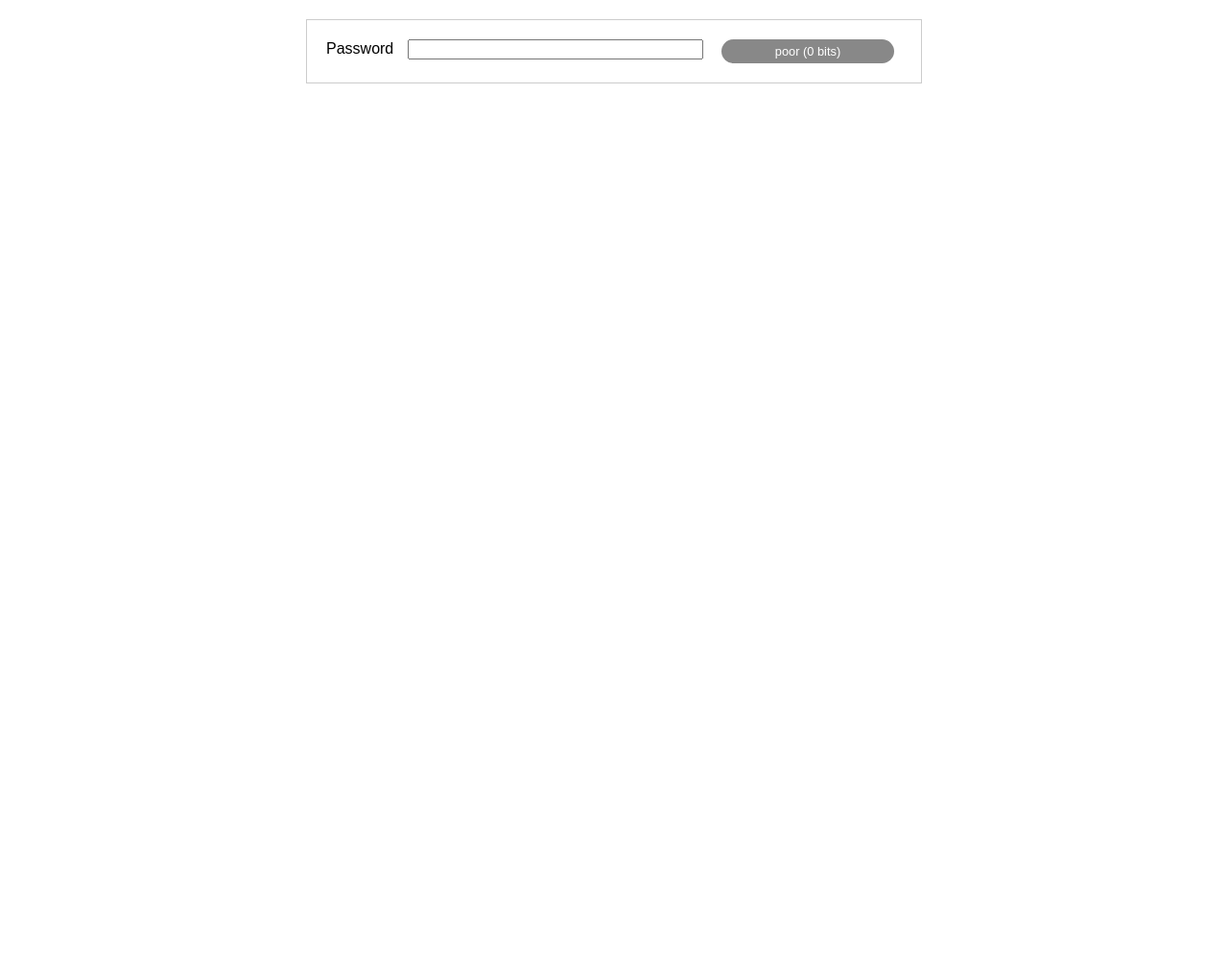
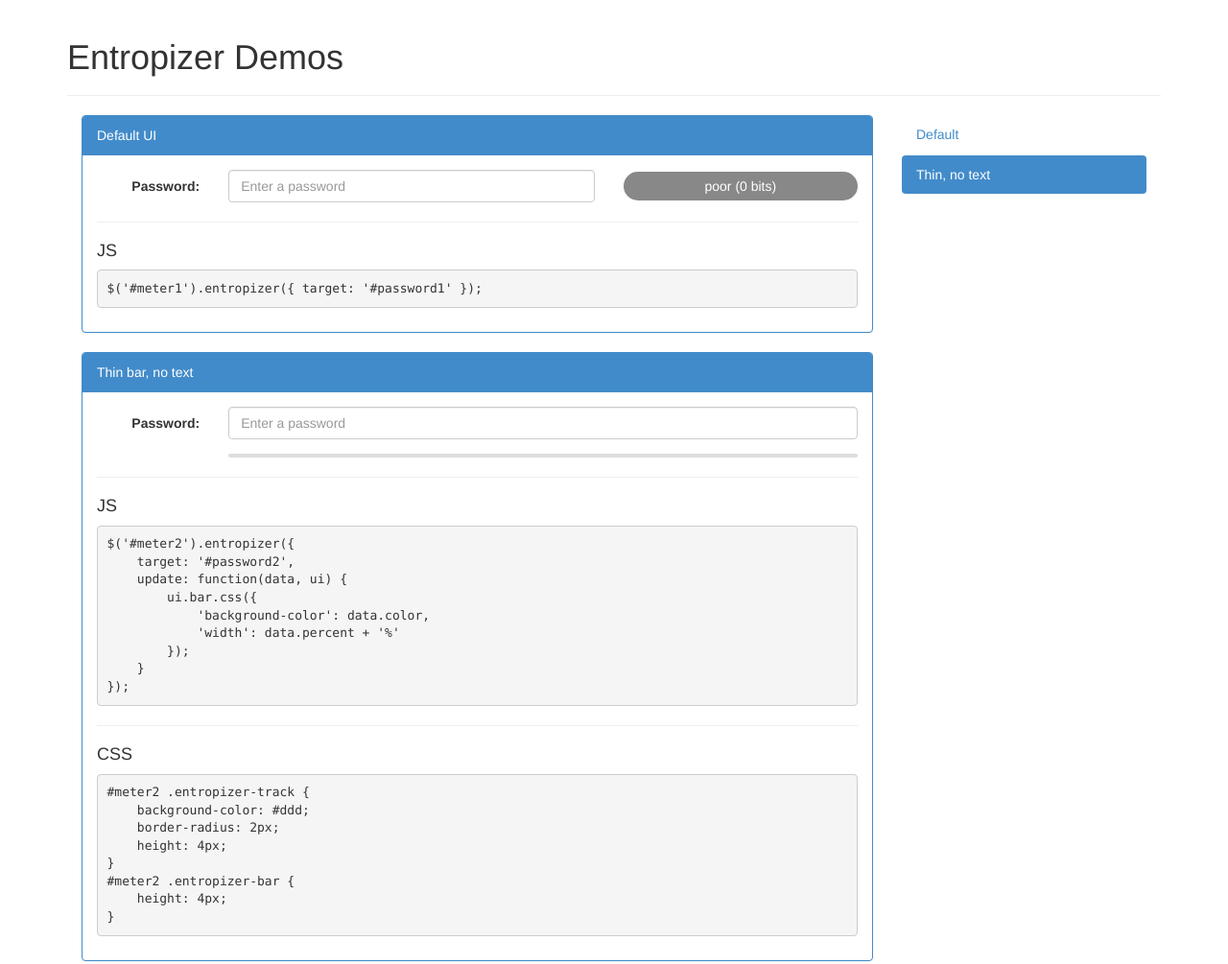
Before and after one commit to jreesuk/jquery-entropizer, a website: page index.html in a window 1280 px wide. Shown: the whole page at 96% size. Before the commit the page ends 800 px from the top, so only its background shows below. Drawn offline with Linux system fonts and the light colour scheme.

Commit message:
Added some better demos

```diff
--- a/index.html
+++ b/index.html
@@ -1,52 +1,125 @@
 <!DOCTYPE html>
 <html xmlns="http://www.w3.org/1999/xhtml">
 <head>
-    <title>jQuery Entropizer demo</title>
+    <title>jQuery Entropizer demos</title>
+    <link rel="stylesheet" href="lib/bootstrap.min.css" />
     <script type="text/javascript" src="lib/jquery.js"></script>
     <script type="text/javascript" src="lib/entropizer.js"></script>
+    <script type="text/javascript" src="lib/bootstrap.min.js"></script>
     <script type="text/javascript" src="dist/js/jquery-entropizer.min.js"></script>
     <link type="text/css" rel="stylesheet" href="dist/css/jquery-entropizer.min.css" />
-    <script type="text/javascript">
-        $(function() {
-            $('#meter').entropizer();
-        });
-    </script>
     <style type="text/css">
-        body {
-            font-family: Arial, Verdana, sans-serif;
+        #meter1 {
+            padding-top: 2px;
         }
-        .wrapper {
-            width: 600px;
-            margin: 20px auto;
-            border: 1px solid #ccc;
-            padding: 20px;
+        #meter2 .entropizer-track {
+            background-color: #ddd;
+            border-radius: 2px;
+            height: 4px;
         }
-        label {
-            width: 400px;
-            float: left;
-        }
-        #pwd {
-            width: 300px;
-            margin-left: 10px;
-        }
-        #meter {
-            width: 180px;
-            float: right;
-            padding: 0 8px;
-        }
-        .clear {
-            clear: both;
+        #meter2 .entropizer-bar {
+            height: 4px;
         }
     </style>
 </head>
-<body>
-    <div class="wrapper">
-        <label>
-            Password
-            <input type="password" id="pwd" />
-        </label>
-        <div id="meter"></div>
-        <div class="clear"></div>
+<body data-spy="scroll" data-target="#sidebar">
+    <div id="top" class="container">
+        <div class="page-header">
+            <h1>Entropizer Demos</h1>
+        </div>
+        <div class="col-md-9">
+            <div id="default" class="panel panel-primary">
+                <div class="panel-heading">
+                    Default UI
+                </div>
+                <div class="panel-body">
+                    <form class="form-horizontal">
+                        <div class="form-group">
+                            <label for="password1" class="col-md-2 control-label">Password:</label>
+                            <div class="col-md-6">
+                                <input type="password" id="password1" class="form-control" placeholder="Enter a password" />
+                            </div>
+                            <div class="col-md-4" id="meter1">
+                            </div>
+                        </div>
+                    </form>
+                    <hr />
+                    <h4>JS</h4>
+                    <pre>
+$('#meter1').entropizer({ target: '#password1' });
+</pre>
+                    <script type="text/javascript">
+                        $('#meter1').entropizer({ target: '#password1' });
+                    </script>
+                </div>
+            </div>
+
+            <div id="thin" class="panel panel-primary">
+                <div class="panel-heading">
+                    Thin bar, no text
+                </div>
+                <div class="panel-body">
+                    <form class="form-horizontal">
+                        <div class="form-group">
+                            <label for="password2" class="col-md-2 control-label">Password:</label>
+                            <div class="col-md-10">
+                                <input type="password" id="password2" class="form-control" placeholder="Enter a password" />
+                            </div>
+                        </div>
+                        <div class="row">
+                            <div id="meter2" class="col-md-10 pull-right"></div>
+                        </div>
+                    </form>
+                    <hr />
+                    <h4>JS</h4>
+                    <pre>
+$('#meter2').entropizer({
+    target: '#password2',
+    update: function(data, ui) {
+        ui.bar.css({
+            'background-color': data.color,
+            'width': data.percent + '%'
+        });
+    }
+});
+</pre>
+                    <hr />
+                    <h4>CSS</h4>
+                    <pre>
+#meter2 .entropizer-track {
+    background-color: #ddd;
+    border-radius: 2px;
+    height: 4px;
+}
+#meter2 .entropizer-bar {
+    height: 4px;
+}
+</pre>
+                    <script type="text/javascript">
+                        $('#meter2').entropizer({
+                            target: '#password2',
+                            update: function(data, ui) {
+                                ui.bar.css({
+                                    'background-color': data.color,
+                                    'width': data.percent + '%'
+                                });
+                            }
+                        });
+                    </script>
+                </div>
+            </div>
+
+        </div>
+
+        <div id="sidebar" class="col-md-3">
+            <ul class="nav nav-pills nav-stacked">
+                <li><a href="#default">Default</a></li>
+                <li><a href="#thin">Thin, no text</a></li>
+            </ul>
+        </div>
+
+
     </div>
+
 </body>
 </html>
--- a/src/css/jquery-entropizer.less
+++ b/src/css/jquery-entropizer.less
@@ -1,20 +1,21 @@
 @transition: background-color 0.75s ease, width 0.25s ease-out;
+@height: 30px;
 
 .entropizer-track {
     background-color: #888;
     color: #fff;
     text-align: center;
-    font-size: 0.8em;
+    font-size: 1em;
     width: 100%;
-    height: 25px;
-    line-height: 25px;
+    height: @height;
+    line-height: @height;
     position: relative;
-    border-radius: 13px;
+    border-radius: @height / 2;
     overflow: hidden;
 }
 .entropizer-bar {
     width: 0px;
-    height: 25px;
+    height: @height;
     position: absolute;
     left: 0;
     -moz-transition: @transition;
```
Also changed, not shown: dist/css/jquery-entropizer.css, dist/css/jquery-entropizer.min.css, dist/js/jquery-entropizer.js, dist/js/jquery-entropizer.min.js, lib/bootstrap.min.css (added), lib/bootstrap.min.js (added), src/css/jquery-entropizer.css, src/css/jquery-entropizer.min.css.
